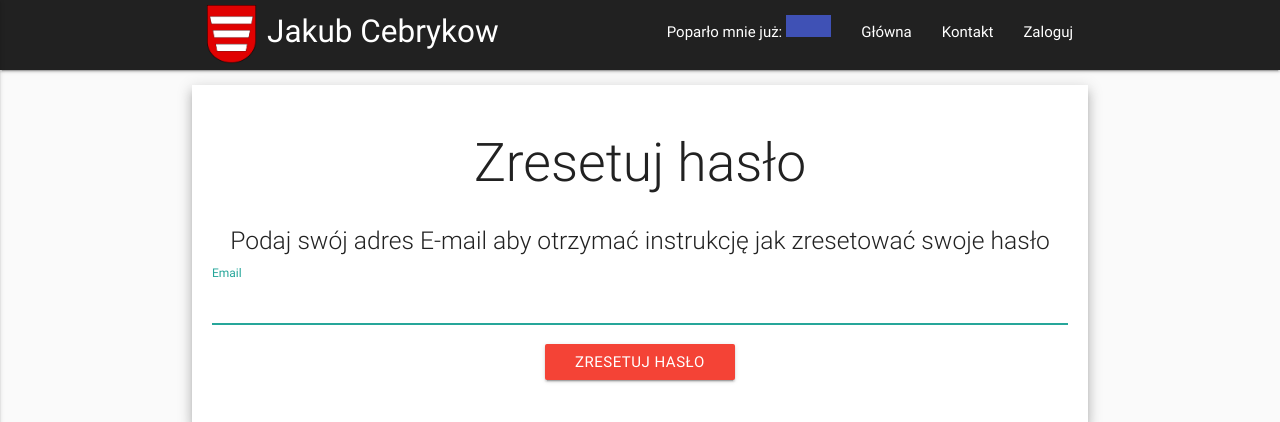
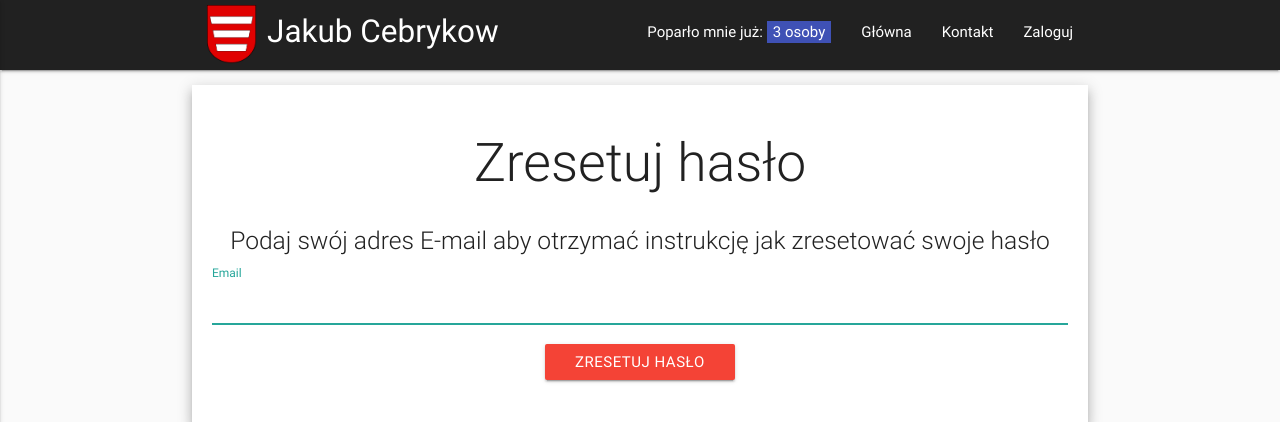
Before and after one commit to Burziszcze/major, a Node server app: page /forgot in a window 1280 px wide. Shown: the top 422 px of the page. Run offline with Node 20, Linux system fonts and the light colour scheme; some libraries are stand-ins or nearby versions.

Commit message:
fixing votes length in view

```diff
--- a/server.js
+++ b/server.js
@@ -22,6 +22,9 @@ var userController = require('./controllers/user');
 var voteController = require('./controllers/votes');
 var contactController = require('./controllers/contact');
 var followersController = require('./controllers/followers');
+// model require for handlebars helper
+var followers = require('./models/followers');
+
 
 // Passport OAuth strategies
 require('./config/passport');
@@ -46,6 +49,10 @@ var hbs = exphbs.create({
     },
     toJSON: function(object) {
       return JSON.stringify(object);
+    },
+    votes: function() {
+      var votes = followers.length;
+      return votes;
     }
   }
 });
@@ -106,8 +113,6 @@ app.get('/auth/google/callback', passport.authenticate('google', {
 }));
 // send followers votes to database
 app.post('/vote', voteController.followerscout);
-// Display number of followers in view
-app.get('/', voteController.displayVotes);
 // Show followersPage after authentication
 app.get('/followerspage', followersController.followersGet);
 
--- a/views/partials/header.handlebars
+++ b/views/partials/header.handlebars
@@ -1,30 +1,3 @@
-<!-- <div class="container">
-  <ul class="list-inline">
-    <li><a href="/">Home</a></li>
-    <li><a href="/contact">Contact</a></li>
-  </ul>
-  <ul class="list-inline">
-  {{#if user}}
-    <li>
-      {{#if user.picture}}
-        <img class="avatar" src="{{user.picture}}">
-      {{else}}
-        <img class="avatar" src="{{user.gravatar}}">
-      {{/if}}
-      {{#if user.name}}
-        {{user.name}}
-      {{else}}
-        {{user.email}}
-      {{/if}}
-    </li>
-    <li><a href="/account">My Account</a></li>
-    <li><a href="/logout">Logout</a></li>
-  {{else}}
-    <li><a href="/login">Log in</a></li>
-    <li><a href="/signup">Sign up</a></li>
-  {{/if}}
-  </ul>
-</div> -->
 <header>
   <nav class="navbar grey darken-4" role="navigation">
     <a href="#" data-activates="slide-out" class="button-collapse"><i class="fa fa-bars" aria-hidden="true"></i></a>
@@ -33,7 +6,7 @@
       <a id="logo-container" href="/" class="brand-logo">Jakub Cebrykow</a>
       <ul id="nav-mobile" class="right hide-on-med-and-down">
         <li><a href="/followerspage">Poparło mnie już:<span class="badge indigo white-text">
-          {{votes}}
+          {{votes}} osoby
         </span></a></li>
 
         <li><a href="/">Główna</a></li>
@@ -51,7 +24,7 @@
 <ul id="slide-out" class="side-nav right">
   <li>
     <div class="user-view">
-      <li><a href="/followerspage">Poparło mnie już:<span class="badge indigo white-text">{{counter}}</span></a></li>
+      <li><a href="/followerspage">Poparło mnie już:<span class="badge indigo white-text">{{votes}} osoby</span></a></li>
       <li>
         <div class="divider"></div>
       </li>
```
Also changed, not shown: controllers/votes.js (+0 -25 lines), 1 other file.
